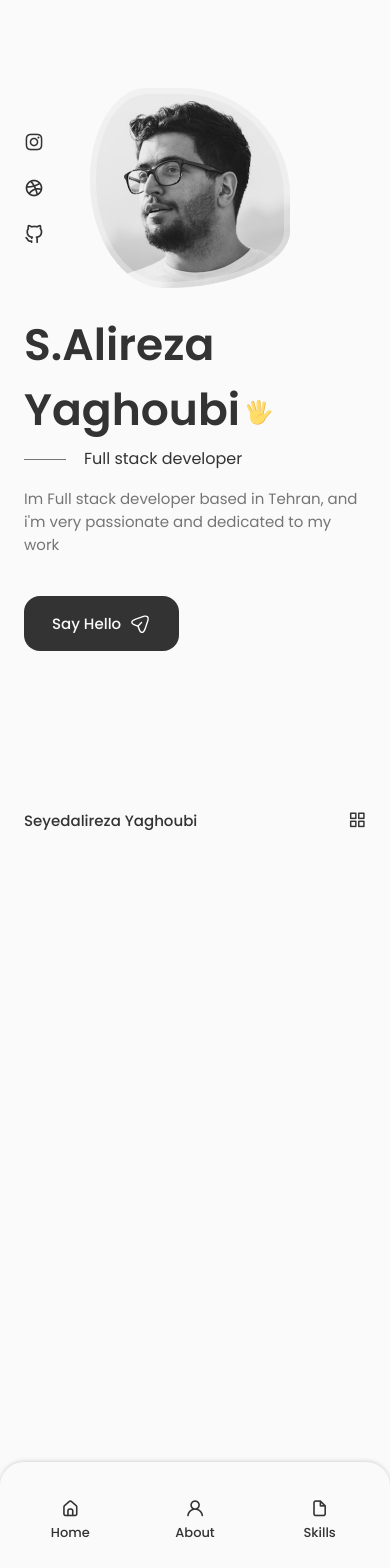
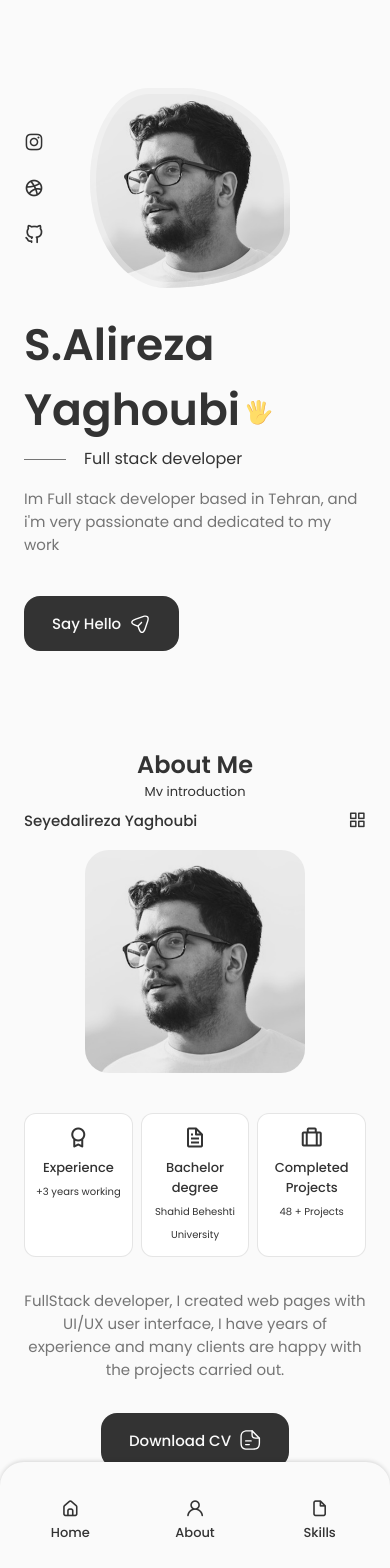
Before and after one commit to armiinygh/Portfolio, a React (Create React App) app: page / in a window 390 px wide. Shown: the top 1568 px of the page. Before the commit the page ends 844 px from the top, so only its background shows below. Built offline with nearby package versions, Linux system fonts and the light colour scheme.

Commit message:
add About component

```diff
--- a/src/App.css
+++ b/src/App.css
@@ -159,8 +159,14 @@
 }
 
 @media  screen and (max-width: 768px) {
+ body {
+   margin: 0 0 var(--header-height) 0;
+ }
   .section {
     padding: 2rem 0 4rem;
+  }
+  .section__subtitle {
+    margin-bottom: var(--mb-3);
   }
 }
 
--- a/src/App.js
+++ b/src/App.js
@@ -2,12 +2,14 @@
 import './App.css';
 import Header from "./components/header/Header";
 import Home from "./components/home/Home";
+import About from "./components/about/About";
 const App = () => {
   return (
       <>
       <Header/>
           <main className="main">
               <Home />
+              <About />
           </main>
       </>
   )
--- /dev/null
+++ b/src/components/about/About.jsx
@@ -0,0 +1,53 @@
+import React from "react";
+import info from "./Info";
+import "./about.css";
+import AboutIMG from "../../assets/about.jpg"
+import CV from "../../assets/John-Cv.pdf"
+import Info from "./Info";
+const About = () => {
+    return (
+        <section className="section about" id="about">
+            <h2 className="section__title">About Me</h2>
+            <span className="section__subtitle">My introduction</span>
+            <div className="about__container container grid">
+                <img src={AboutIMG} alt="" className="about__img"/>
+                <div className="about__data">
+                    <Info />
+
+                    <p className="about__description">
+                        FullStack developer, I created web pages with UI/UX user interface, I have years of experience and many clients are happy with the projects carried out.
+                    </p>
+                    <a download="" href={CV} className="button button--flex">
+                        Download CV
+                        <svg
+                            className="button__icon"
+                            xmlns="http://www.w3.org/2000/svg"
+                            width="24"
+                            height="24"
+                            viewBox="0 0 24 24"
+                            fill="none"
+                        >
+                            <path
+                                d="M15.25 22.7502H9.25C3.82 22.7502 1.5 20.4302 1.5 15.0002V9.00024C1.5 3.57024 3.82 1.25024 9.25 1.25024H14.25C14.66 1.25024 15 1.59024 15 2.00024C15 2.41024 14.66 2.75024 14.25 2.75024H9.25C4.64 2.75024 3 4.39024 3 9.00024V15.0002C3 19.6102 4.64 21.2502 9.25 21.2502H15.25C19.86 21.2502 21.5 19.6102 21.5 15.0002V10.0002C21.5 9.59024 21.84 9.25024 22.25 9.25024C22.66 9.25024 23 9.59024 23 10.0002V15.0002C23 20.4302 20.68 22.7502 15.25 22.7502Z"
+                                fill="var(--container-color)"
+                            ></path>
+                            <path
+                                d="M22.25 10.7502H18.25C14.83 10.7502 13.5 9.42023 13.5 6.00023V2.00023C13.5 1.70023 13.68 1.42023 13.96 1.31023C14.24 1.19023 14.56 1.26023 14.78 1.47023L22.78 9.47023C22.99 9.68023 23.06 10.0102 22.94 10.2902C22.82 10.5702 22.55 10.7502 22.25 10.7502ZM15 3.81023V6.00023C15 8.58023 15.67 9.25023 18.25 9.25023H20.44L15 3.81023Z"
+                                fill="var(--container-color)"
+                            ></path>
+                            <path
+                                d="M13.25 13.7502H7.25C6.84 13.7502 6.5 13.4102 6.5 13.0002C6.5 12.5902 6.84 12.2502 7.25 12.2502H13.25C13.66 12.2502 14 12.5902 14 13.0002C14 13.4102 13.66 13.7502 13.25 13.7502Z"
+                                fill="var(--container-color)"
+                            ></path>
+                            <path
+                                d="M11.25 17.7502H7.25C6.84 17.7502 6.5 17.4102 6.5 17.0002C6.5 16.5902 6.84 16.2502 7.25 16.2502H11.25C11.66 16.2502 12 16.5902 12 17.0002C12 17.4102 11.66 17.7502 11.25 17.7502Z"
+                                fill="var(--container-color)"
+                            ></path>
+                        </svg>
+                    </a>
+                </div>
+            </div>
+        </section>
+    )
+}
+export default About
--- /dev/null
+++ b/src/components/about/Info.jsx
@@ -0,0 +1,24 @@
+import React from "react";
+
+const Info = () => {
+    return (
+        <div className="about__info grid">
+            <div className="about__box">
+                <i className="bx bx-award about__icon"></i>
+                <h3 className="about__title">Experience</h3>
+                <span className="about__subtitle">+3 years working</span>
+            </div>
+            <div className="about__box">
+                <i className="bx bx-file about__icon"></i>
+                <h3 className="about__title">Bachelor degree</h3>
+                <span className="about__subtitle">Shahid Beheshti University</span>
+            </div>
+            <div className="about__box">
+                <i className="bx bx-briefcase-alt about__icon"></i>
+                <h3 className="about__title">Completed Projects</h3>
+                <span className="about__subtitle">48 + Projects </span>
+            </div>
+        </div>
+    )
+}
+export default Info
--- /dev/null
+++ b/src/components/about/about.css
@@ -0,0 +1,88 @@
+.about__container {
+    grid-template-columns: repeat(2, 1fr);
+    align-items: center;
+    column-gap: 4rem;
+}
+
+.about__img {
+    width: 350px;
+    border-radius: 1.5rem;
+    justify-self: center;
+}
+
+.about__info {
+    grid-template-columns: repeat(3, 140px);
+    gap: 0.5rem;
+    margin-bottom: var(--mb-2);
+}
+
+.about__box {
+    background-color: var(--container-color);
+    border: 1px solid rgba(0, 0, 0, 0.1);
+    border-radius: 0.75rem;
+    text-align: center;
+    padding: 1rem 1.25rem;
+}
+
+.about__icon {
+    font-size: 1.5rem;
+    color: var(--title-color);
+    margin-bottom: var(--mb-0-5);
+}
+
+.about__title {
+    font-size: var(--small-font-size);
+    font-weight: var(--font-medium);
+}
+
+.about__subtitle {
+    font-size: var(--tiny-font-size);
+}
+
+.about__description {
+    padding: 0 4rem 0 0;
+    margin-bottom: var(--mb-2-5);
+}
+
+@media screen and (max-width: 992px) {
+    .about__container {
+        grid-template-columns: 1fr;
+        row-gap: 2.5rem;
+    }
+
+    .about__img {
+        width: 220px;
+    }
+
+    .about__box {
+        padding: 0.75rem 0.5rem;
+    }
+
+    .about__data {
+        text-align: center;
+    }
+
+    .about__info {
+        justify-content: center;
+    }
+
+    .about__description {
+        padding: 0 5rem;
+        margin-bottom: 2rem;
+    }
+}
+
+@media screen and (max-width: 576px) {
+    .about__info {
+        grid-template-columns: repeat(3, 1fr);
+    }
+
+    .about__description {
+        padding: 0;
+    }
+}
+@media screen and (max-width: 350px) {
+    .about__info {
+        grid-template-columns: repeat(2, 1fr);
+    }
+}
```
